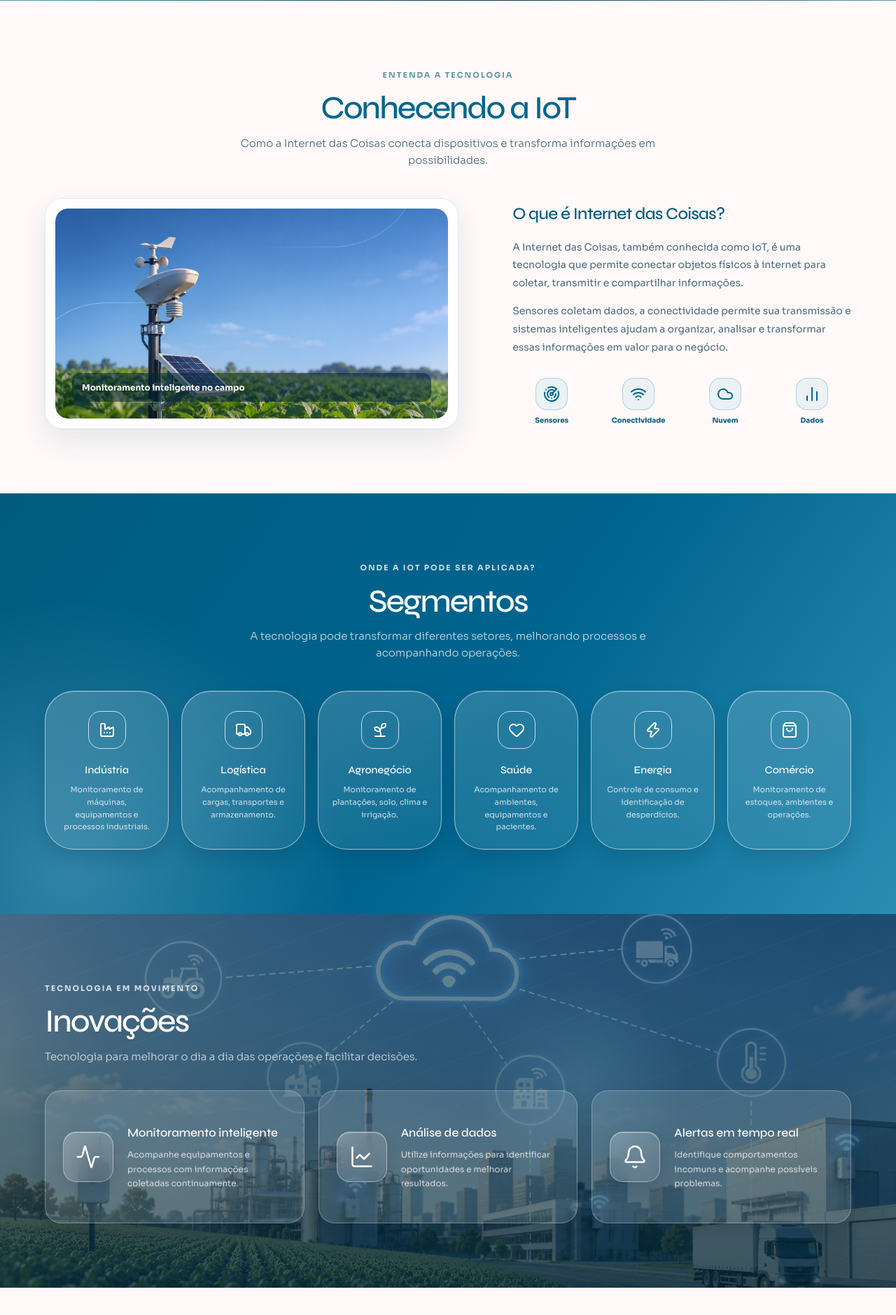
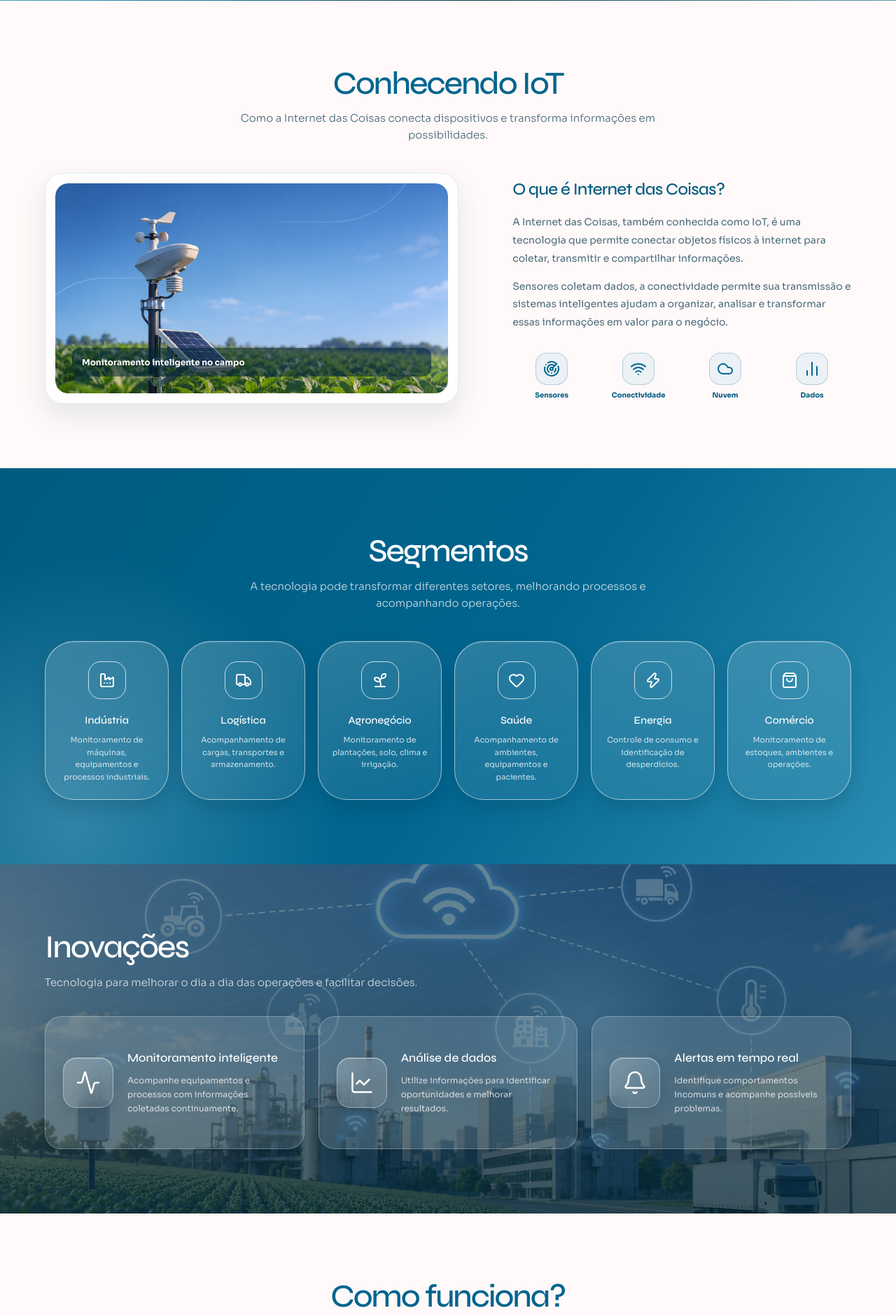
Before and after one commit to DanilolBorba/Operos, a Django app: page / in a window 1280 px wide. Shown: the part 735-2614 px from the top of the page at 70% size. Run offline with Django 5.2, Linux system fonts and the light colour scheme.

Commit message:
ajusta alguns textos na pagina inicial

```diff
--- a/entrega-02/perguntas/templates/perguntas/index.html
+++ b/entrega-02/perguntas/templates/perguntas/index.html
@@ -47,9 +47,7 @@
 
     <div class="section-heading">
 
-        <span class="eyebrow eyebrow-blue">ENTENDA A TECNOLOGIA</span>
-
-        <h2>Conhecendo a IoT</h2>
+        <h2>Conhecendo IoT</h2>
 
         <p>
             Como a Internet das Coisas conecta dispositivos
@@ -150,8 +148,6 @@
 <section class="page-section segments-section" id="segmentos">
 
     <div class="section-heading section-heading-light">
-
-        <span class="eyebrow">ONDE A IOT PODE SER APLICADA?</span>
 
         <h2>Segmentos</h2>
 
@@ -268,8 +264,6 @@
 
         <div class="section-heading innovation-heading">
 
-            <span class="eyebrow">TECNOLOGIA EM MOVIMENTO</span>
-
             <h2>Inovações</h2>
 
             <p>
@@ -340,8 +334,6 @@
 <section class="page-section how-section">
 
     <div class="section-heading">
-
-        <span class="eyebrow eyebrow-blue">DO DADO À INFORMAÇÃO</span>
 
         <h2>Como funciona?</h2>
 
@@ -587,8 +579,6 @@
 
         <div class="about-copy">
 
-            <span class="eyebrow">NOS CONHEÇA</span>
-
             <h2>Sobre nós</h2>
 
             <p>
@@ -629,7 +619,7 @@
 
             <div class="team-heading">
 
-                <span class="eyebrow">QUEM FAZ A OPEROS</span>
+                <span class="eyebrow">INTEGRANTES DA OPEROS</span>
 
                 <h2>Nosso time</h2>
 
```
